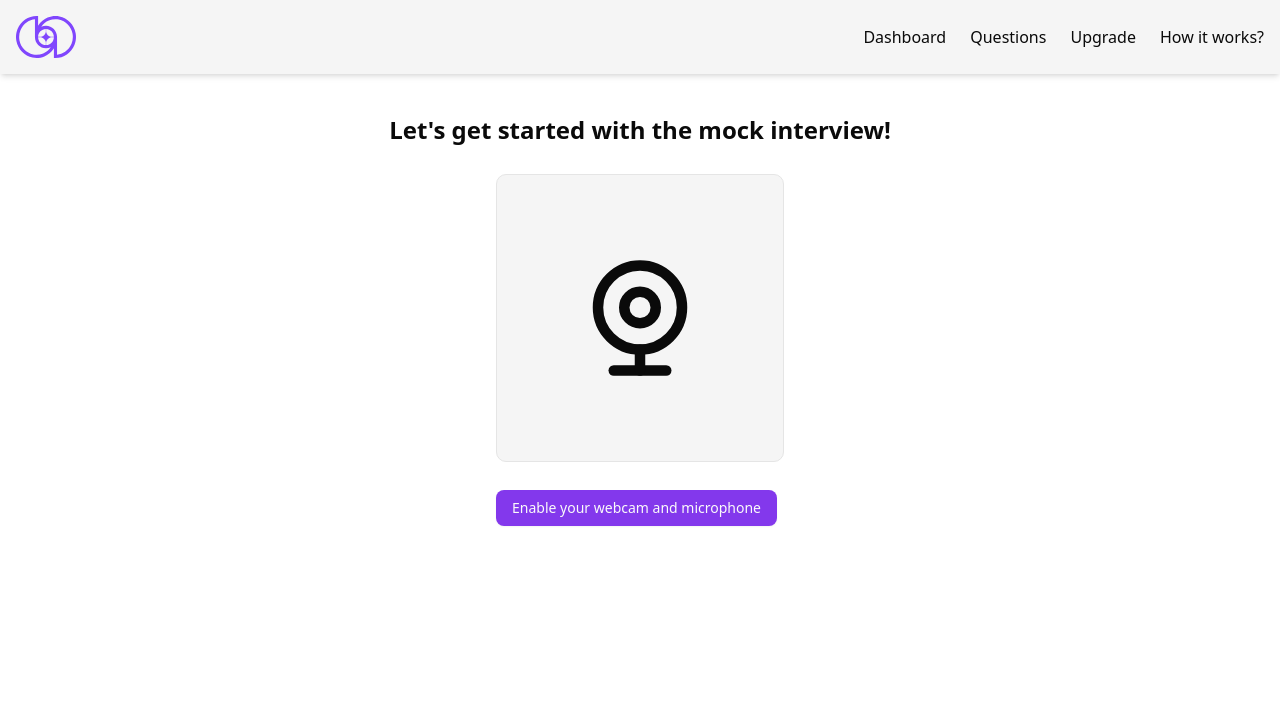
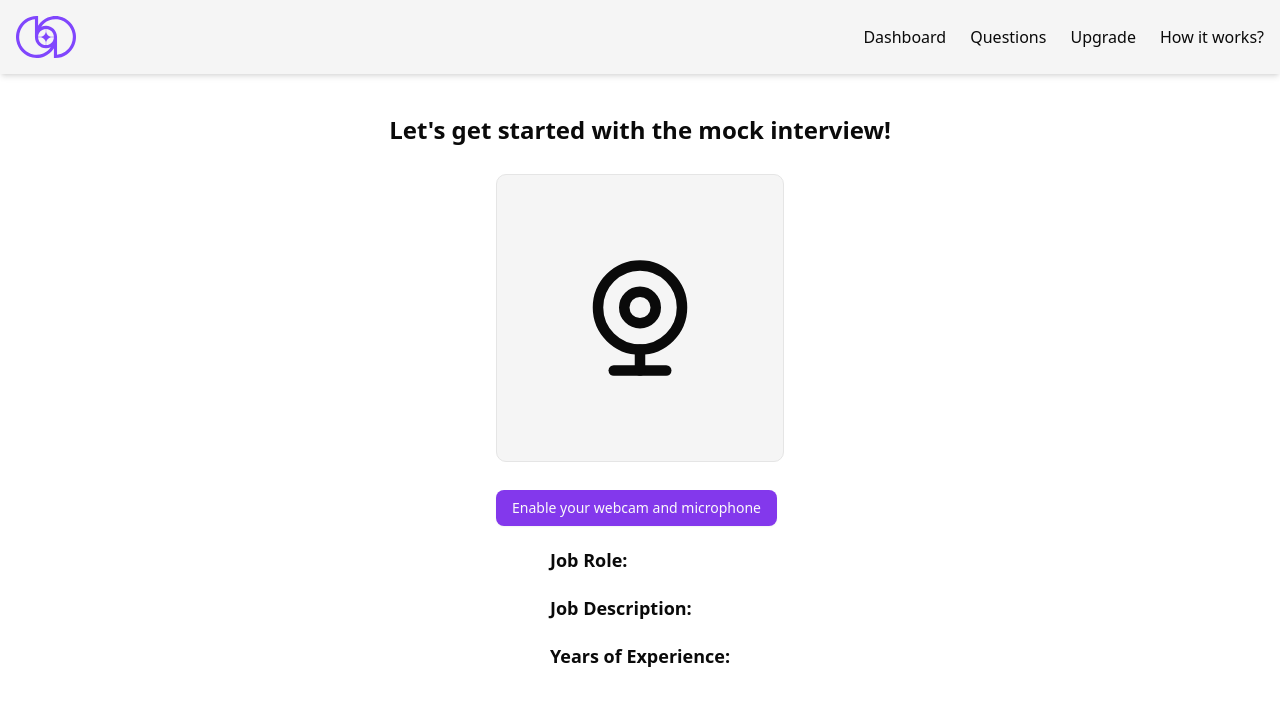
Before and after one commit to Navneet072300/PrepBot, a Next.js app: page /dashboard/interview/1 in a window 1280 px wide. Shown: the top 706 px of the page. Built offline with nearby package versions, Linux system fonts and the light colour scheme; no server answers; the database is empty.

Commit message:
update page.tsx

```diff
--- a/app/dashboard/interview/[interviewId]/page.tsx
+++ b/app/dashboard/interview/[interviewId]/page.tsx
@@ -67,6 +67,20 @@ const Interview = ({ params }: { params: { interviewId: string } }) => {
           </>
         )}
       </div>
+      <div className="flex flex-col my-5 gap-5">
+        <h2 className="text-lg">
+          <strong>Job Role:</strong>
+          {interviewData?.jobPosition}
+        </h2>
+        <h2 className="text-lg">
+          <strong>Job Description:</strong>
+          {interviewData?.jobDes}
+        </h2>
+        <h2 className="text-lg">
+          <strong>Years of Experience:</strong>
+          {interviewData?.jobExp}
+        </h2>
+      </div>
     </div>
   );
 };
```
